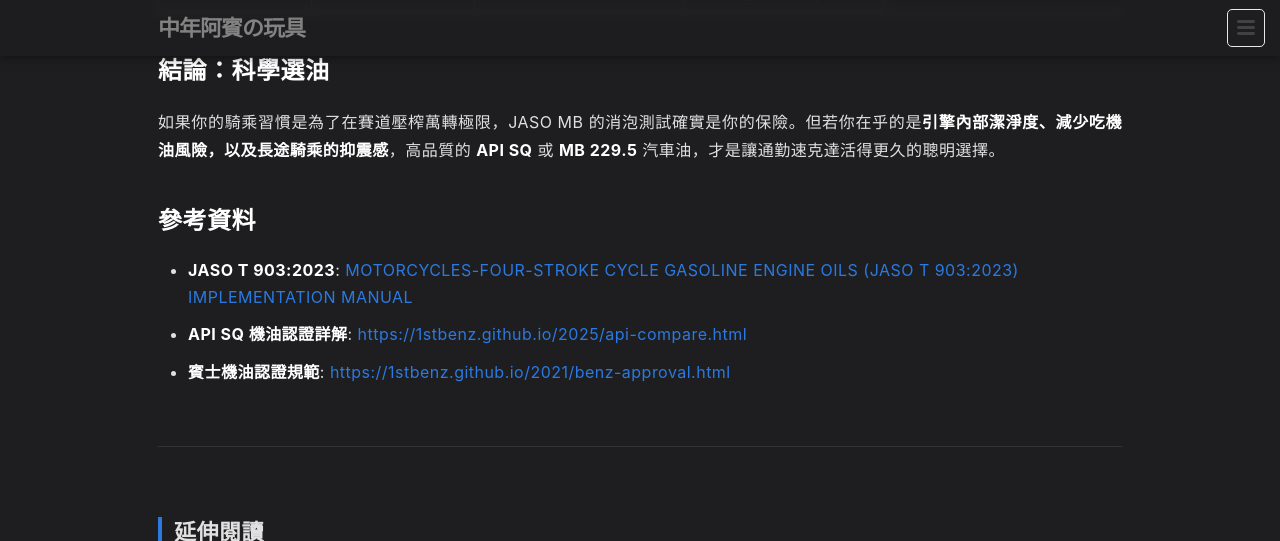
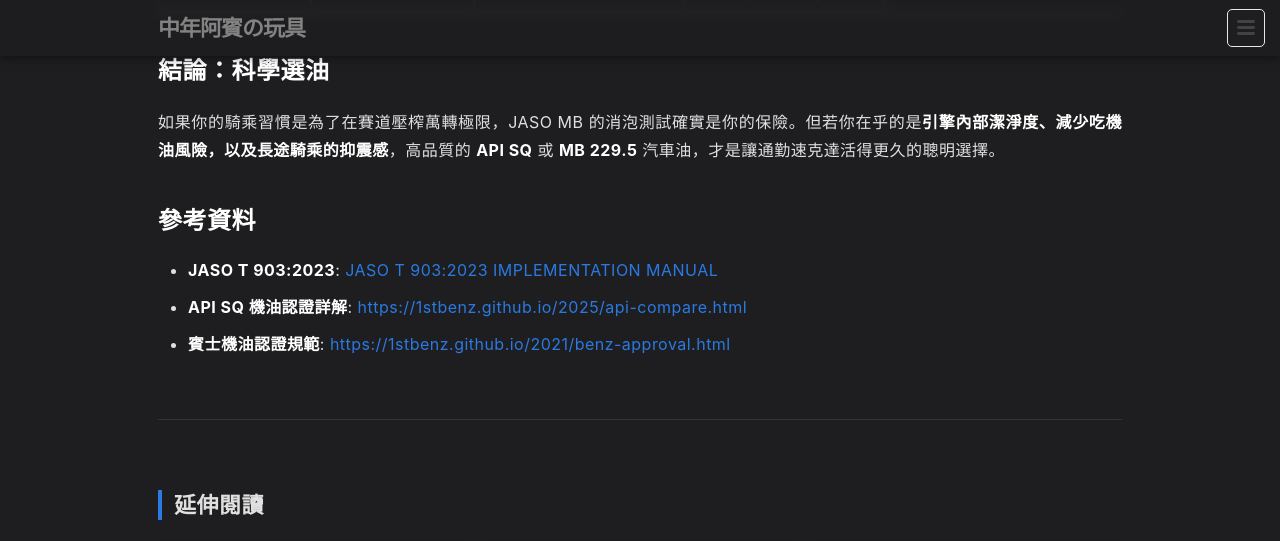
Before and after one commit to 1stbenz/1stbenz.github.io, a Jekyll site: the page built from _posts/zh/2026-05-03-api-vs-jaso-mb-comparison.md, in a window 1280 px wide and 900 px high, scrolled down 1936 px, cut to the strip 0-541 px from the top of the window. Built offline with Jekyll 4.4.1, drawn with Linux system fonts in a browser that asks for light colours.

Commit message:
Update 2026-05-03-api-vs-jaso-mb-comparison.md

```diff
--- a/_posts/zh/2026-05-03-api-vs-jaso-mb-comparison.md
+++ b/_posts/zh/2026-05-03-api-vs-jaso-mb-comparison.md
@@ -91,6 +91,6 @@ JASO 規範擁有極嚴苛的消泡測試（Sequence I 容許 10/0 max），是
 如果你的騎乘習慣是為了在賽道壓榨萬轉極限，JASO MB 的消泡測試確實是你的保險。但若你在乎的是**引擎內部潔淨度、減少吃機油風險，以及長途騎乘的抑震感**，高品質的 **API SQ** 或 **MB 229.5** 汽車油，才是讓通勤速克達活得更久的聰明選擇。
 
 ## 參考資料
-*   **JASO T 903:2023**: [MOTORCYCLES-FOUR-STROKE CYCLE GASOLINE ENGINE OILS (JASO T 903:2023) IMPLEMENTATION MANUAL](https://www.jalos.or.jp/onfile/pdf/4T_EV2305.pdf)
+*   **JASO T 903:2023**: [JASO T 903:2023 IMPLEMENTATION MANUAL](https://www.jalos.or.jp/onfile/pdf/4T_EV2305.pdf)
 *   **API SQ 機油認證詳解**: [https://1stbenz.github.io/2025/api-compare.html](https://1stbenz.github.io/2025/api-compare.html)
 *   **賓士機油認證規範**: [https://1stbenz.github.io/2021/benz-approval.html](https://1stbenz.github.io/2021/benz-approval.html)
```
